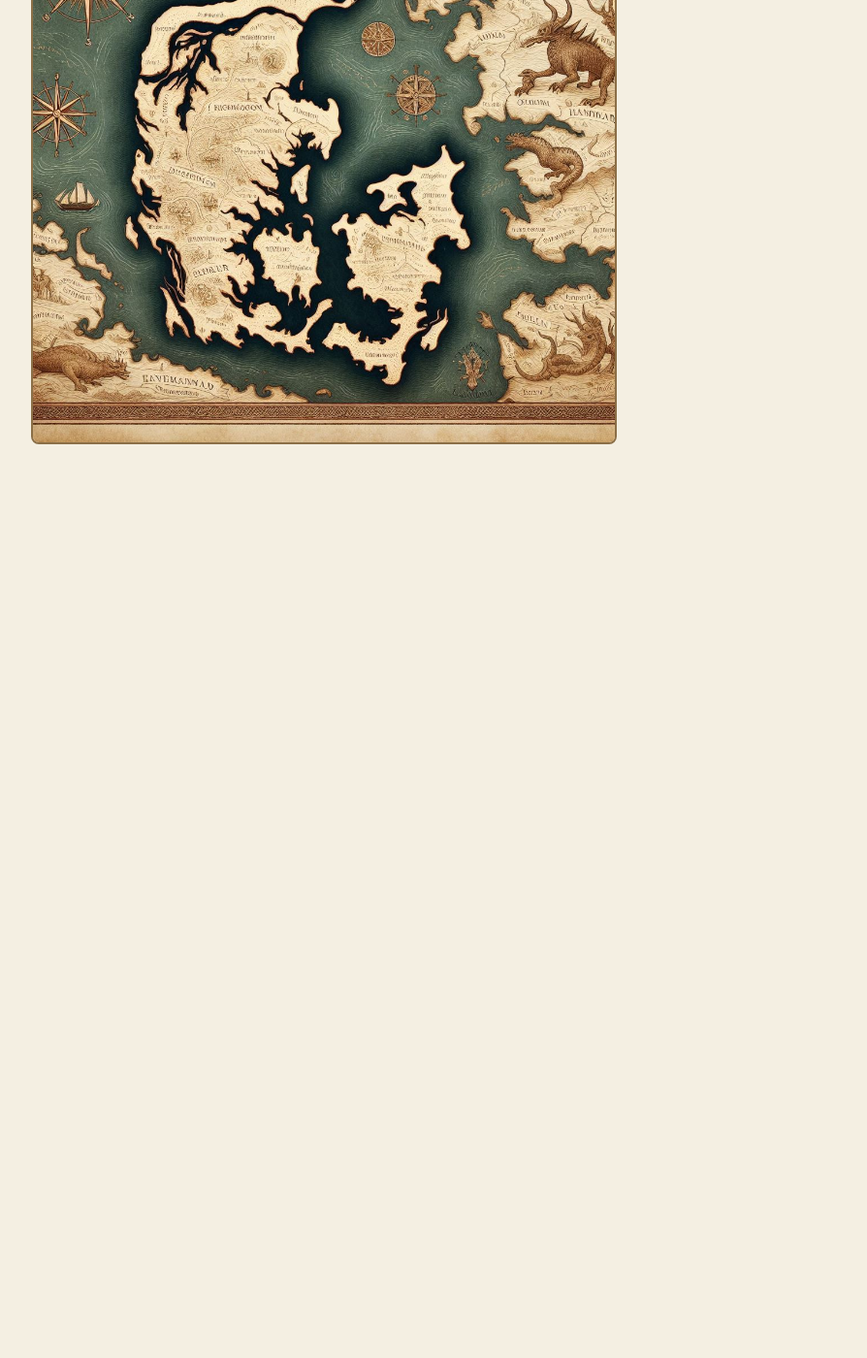
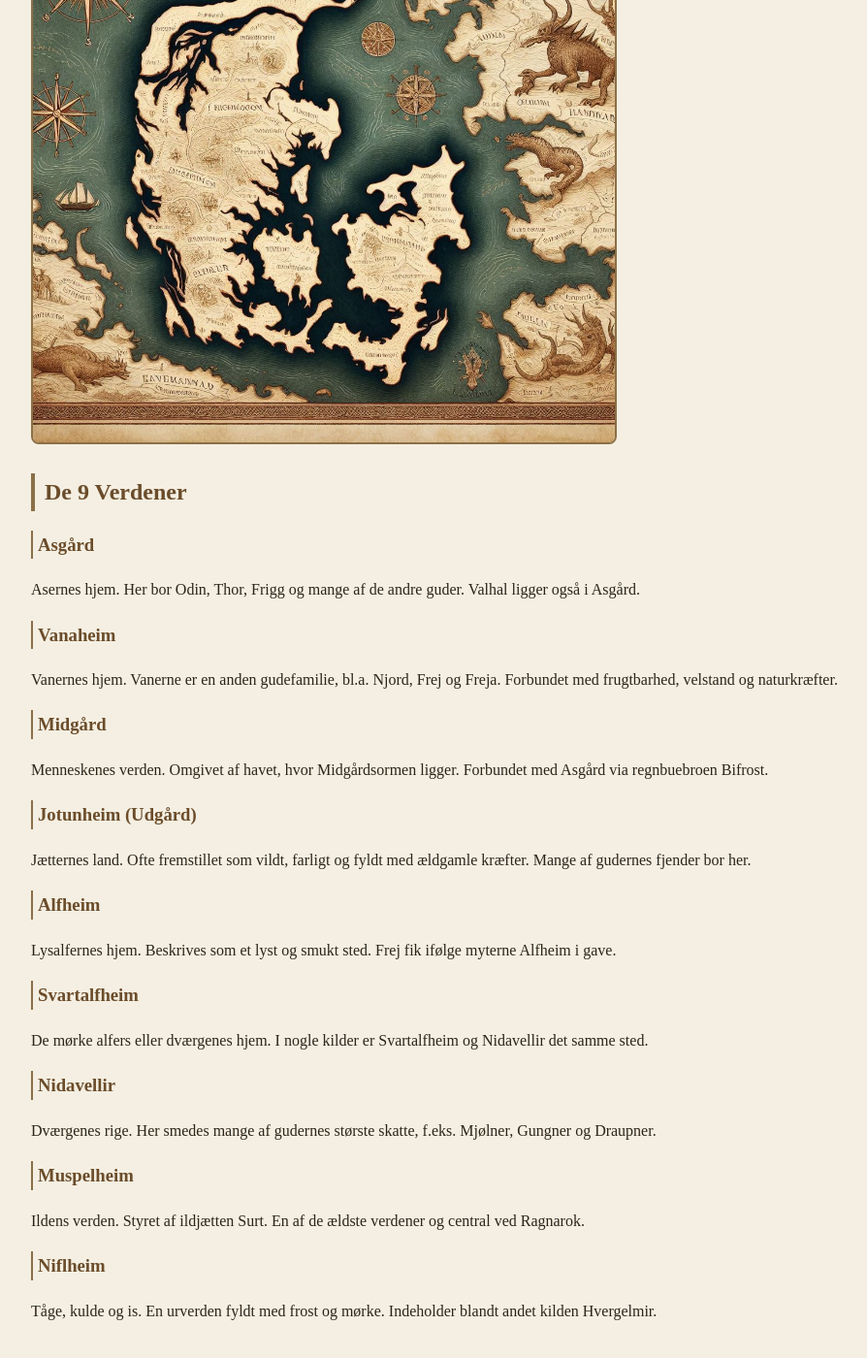
Before and after one commit to Stoffer75/den2side.dk, a Jekyll site: the page built from index.html, in a window 1280 px wide and 1400 px high, scrolled down 804 px. Shown: the whole window at 97% size, without its empty margins (158-1052 px from the left). Built offline with Jekyll 4.4.1, drawn with Linux system fonts in a browser that asks for light colours; before the commit the page ends 1312 px from its top, so only the background shows below that.

Commit message:
Update index.html

```diff
--- a/index.html
+++ b/index.html
@@ -30,3 +30,31 @@ title: Danevang
 <div class="pic">
   <img src="{{ 'assets/images/Danevang.png' | relative_url }}">
 </div>
+
+<h2>De 9 Verdener</h2>
+ <h3>Asgård</h3>
+  <p>Asernes hjem. Her bor Odin, Thor, Frigg og mange af de andre guder. Valhal ligger også i Asgård.</p>
+
+ <h3>Vanaheim</h3>
+  <p>Vanernes hjem. Vanerne er en anden gudefamilie, bl.a. Njord, Frej og Freja. Forbundet med frugtbarhed, velstand og naturkræfter.</p>
+
+ <h3>Midgård</h3>
+  <p>Menneskenes verden. Omgivet af havet, hvor Midgårdsormen ligger. Forbundet med Asgård via regnbuebroen Bifrost.</p>
+
+ <h3>Jotunheim (Udgård)</h3>
+  <p>Jætternes land. Ofte fremstillet som vildt, farligt og fyldt med ældgamle kræfter. Mange af gudernes fjender bor her.</p>
+
+ <h3>Alfheim</h3>
+  <p>Lysalfernes hjem. Beskrives som et lyst og smukt sted. Frej fik ifølge myterne Alfheim i gave.</p>
+
+ <h3>Svartalfheim</h3>
+  <p>De mørke alfers eller dværgenes hjem. I nogle kilder er Svartalfheim og Nidavellir det samme sted.</p>
+
+ <h3>Nidavellir</h3>
+  <p>Dværgenes rige. Her smedes mange af gudernes største skatte, f.eks. Mjølner, Gungner og Draupner.</p>
+
+ <h3>Muspelheim</h3>
+  <p>Ildens verden. Styret af ildjætten Surt. En af de ældste verdener og central ved Ragnarok.</p>
+
+ <h3>Niflheim</h3>
+  <p>Tåge, kulde og is. En urverden fyldt med frost og mørke. Indeholder blandt andet kilden Hvergelmir.</p>
```
